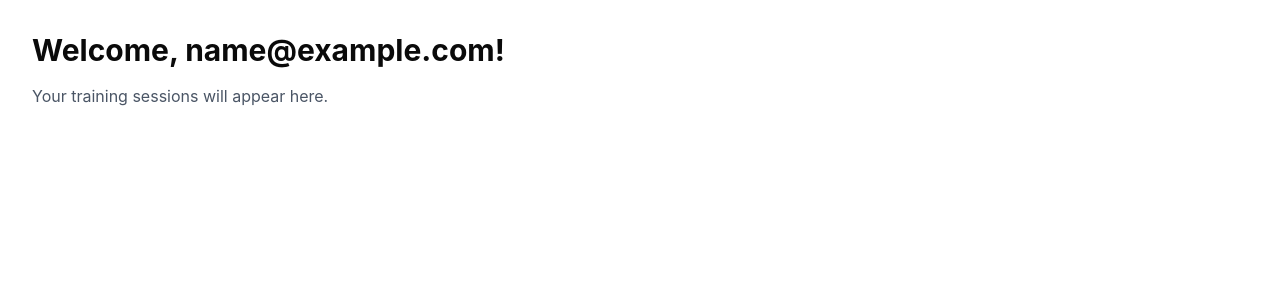
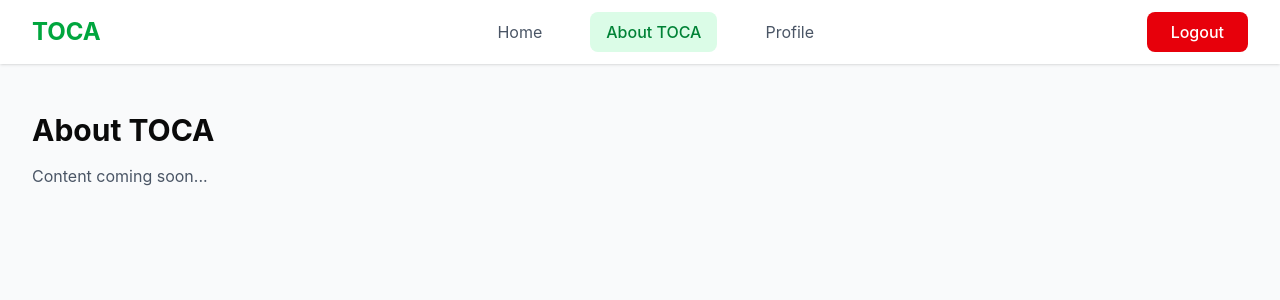
Before and after one commit to charlieweinberger/TOCA-Player-Portal, a React (Vite) app in the folder client/: page /about in a window 1280 px wide. Before the commit this address led to /. Shown: the top 300 px of the page. Built offline with nearby package versions, Linux system fonts and the light colour scheme; sample sign-in values are in the browser's storage.

Commit message:
added header and nav menu

```diff
--- a/client/src/App.tsx
+++ b/client/src/App.tsx
@@ -1,6 +1,9 @@
 import { Routes, Route, Navigate } from "react-router-dom";
 import SignInPage from "./pages/SignInPage";
 import HomePage from "./pages/HomePage";
+import AboutPage from "./pages/AboutPage";
+import ProfilePage from "./pages/ProfilePage";
+import Header from "./components/Header";
 import ProtectedRoute from "./components/ProtectedRoute";
 
 function App() {
@@ -11,7 +14,32 @@ function App() {
         path="/"
         element={
           <ProtectedRoute>
-            <HomePage />
+            <div className="min-h-screen bg-gray-50">
+              <Header />
+              <HomePage />
+            </div>
+          </ProtectedRoute>
+        }
+      />
+      <Route
+        path="/about"
+        element={
+          <ProtectedRoute>
+            <div className="min-h-screen bg-gray-50">
+              <Header />
+              <AboutPage />
+            </div>
+          </ProtectedRoute>
+        }
+      />
+      <Route
+        path="/profile"
+        element={
+          <ProtectedRoute>
+            <div className="min-h-screen bg-gray-50">
+              <Header />
+              <ProfilePage />
+            </div>
           </ProtectedRoute>
         }
       />
--- /dev/null
+++ b/client/src/components/Header.tsx
@@ -0,0 +1,70 @@
+import { useNavigate, useLocation } from "react-router-dom";
+import { useAuth } from "../hooks/useAuth";
+
+export default function Header() {
+  const { logout } = useAuth();
+  const navigate = useNavigate();
+  const location = useLocation();
+
+  const handleLogout = () => {
+    logout();
+    navigate("/sign-in");
+  };
+
+  const isActive = (path: string) => location.pathname === path;
+
+  return (
+    <header className="bg-white shadow">
+      <div className="max-w-7xl mx-auto px-4 sm:px-6 lg:px-8">
+        <div className="flex justify-between items-center h-16">
+          {/* Logo */}
+          <div className="shrink-0">
+            <h1 className="text-2xl font-bold text-green-600">TOCA</h1>
+          </div>
+
+          {/* Navigation Menu */}
+          <nav className="flex-1 flex justify-center gap-8 ml-16">
+            <button
+              onClick={() => navigate("/")}
+              className={`px-4 py-2 rounded-md transition ${
+                isActive("/")
+                  ? "bg-green-100 text-green-700 font-medium"
+                  : "text-gray-600 hover:text-gray-900"
+              }`}
+            >
+              Home
+            </button>
+            <button
+              onClick={() => navigate("/about")}
+              className={`px-4 py-2 rounded-md transition ${
+                isActive("/about")
+                  ? "bg-green-100 text-green-700 font-medium"
+                  : "text-gray-600 hover:text-gray-900"
+              }`}
+            >
+              About TOCA
+            </button>
+            <button
+              onClick={() => navigate("/profile")}
+              className={`px-4 py-2 rounded-md transition ${
+                isActive("/profile")
+                  ? "bg-green-100 text-green-700 font-medium"
+                  : "text-gray-600 hover:text-gray-900"
+              }`}
+            >
+              Profile
+            </button>
+          </nav>
+
+          {/* Logout Button */}
+          <button
+            onClick={handleLogout}
+            className="bg-red-600 text-white px-6 py-2 rounded-md hover:bg-red-700 transition font-medium"
+          >
+            Logout
+          </button>
+        </div>
+      </div>
+    </header>
+  );
+}
--- /dev/null
+++ b/client/src/pages/AboutPage.tsx
@@ -0,0 +1,8 @@
+export default function AboutPage() {
+  return (
+    <div className="max-w-7xl mx-auto px-4 sm:px-6 lg:px-8 py-12">
+      <h1 className="text-3xl font-bold mb-4">About TOCA</h1>
+      <p className="text-gray-600">Content coming soon...</p>
+    </div>
+  );
+}
--- /dev/null
+++ b/client/src/pages/ProfilePage.tsx
@@ -0,0 +1,8 @@
+export default function ProfilePage() {
+  return (
+    <div className="max-w-7xl mx-auto px-4 sm:px-6 lg:px-8 py-12">
+      <h1 className="text-3xl font-bold mb-4">Profile</h1>
+      <p className="text-gray-600">Content coming soon...</p>
+    </div>
+  );
+}
```
